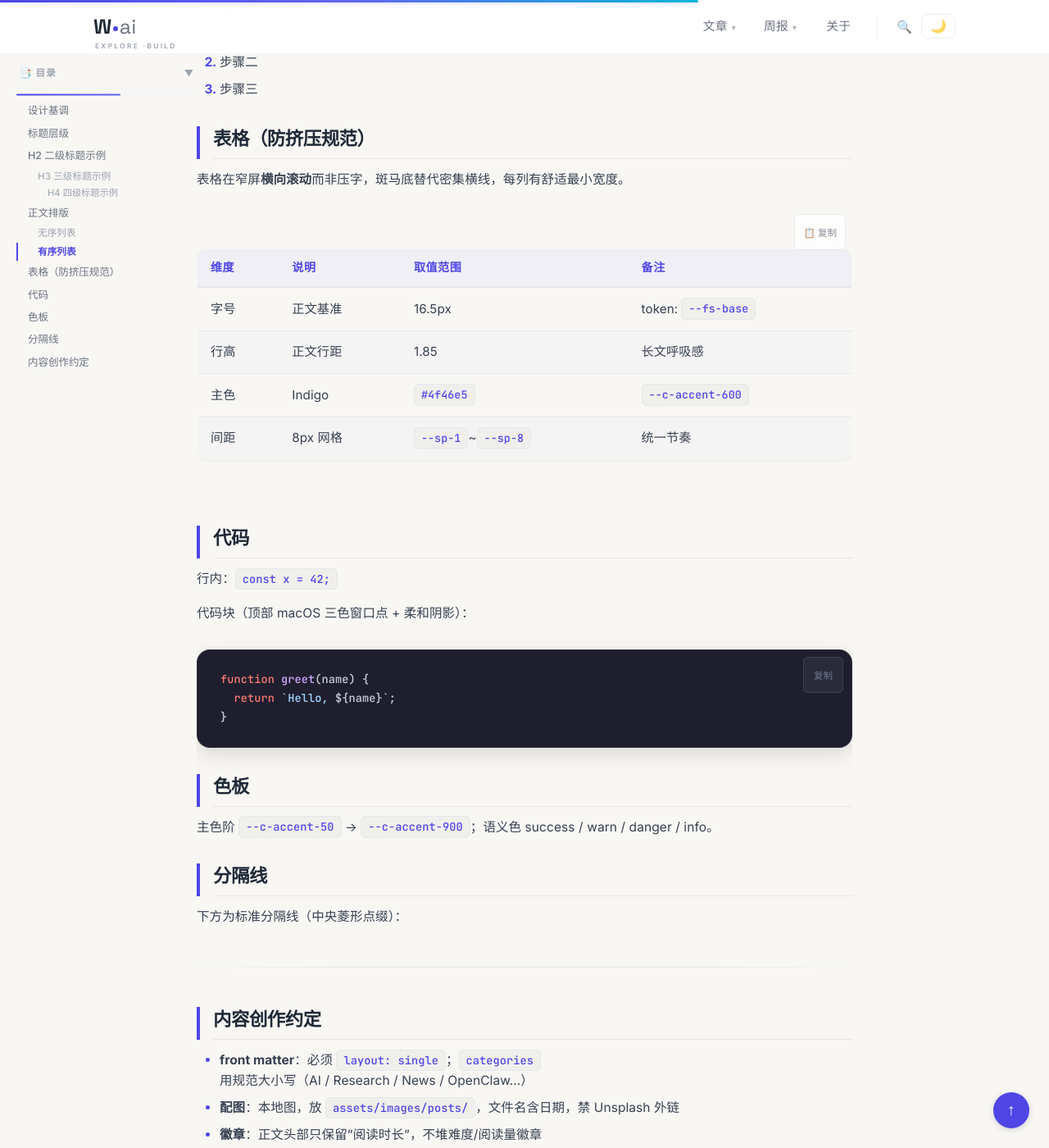
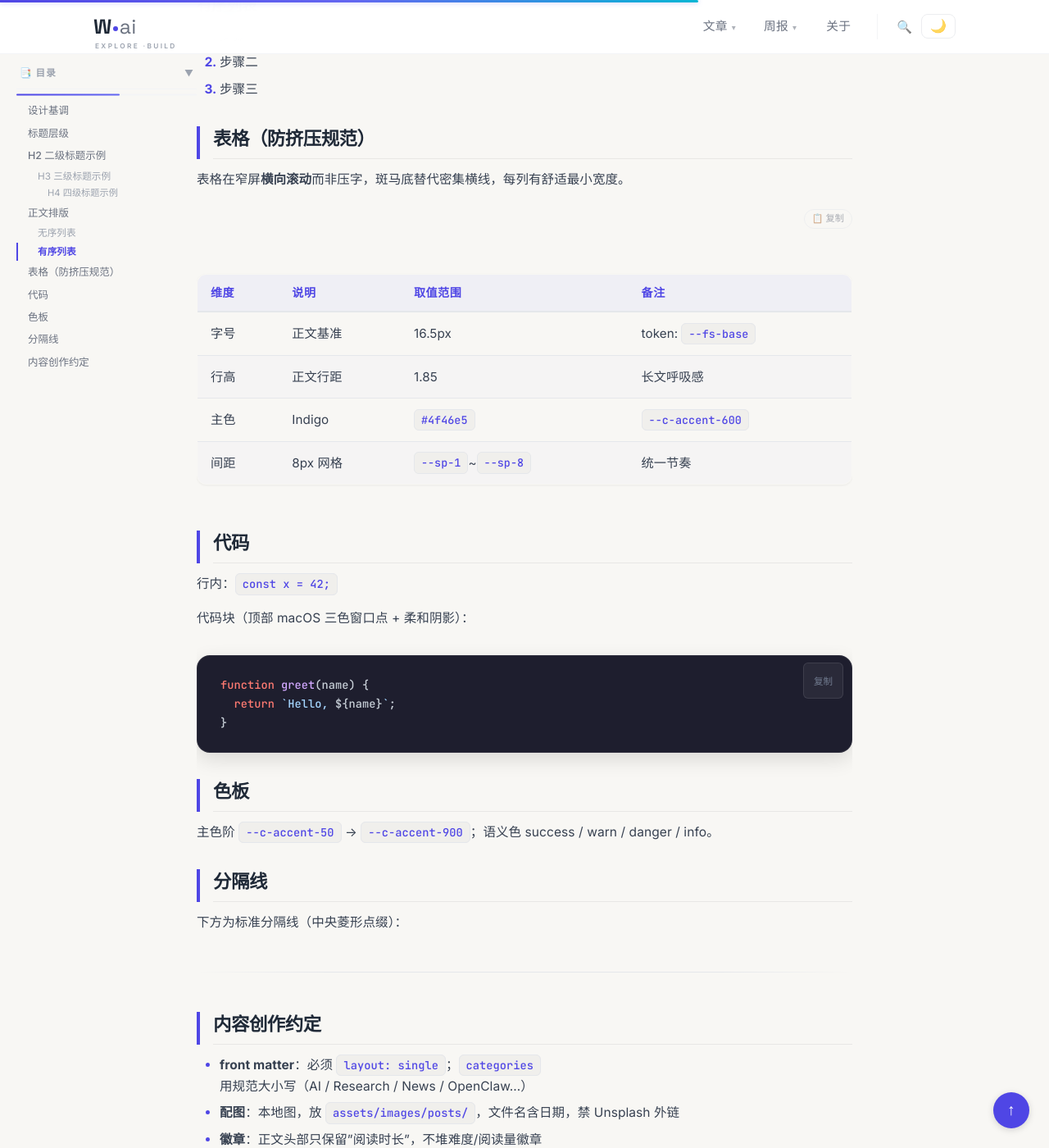
Before and after one commit to wujiaming88/wujiaming88.github.io, a Jekyll site: the page built from style-guide.md, in a window 1280 px wide and 1400 px high, scrolled down 1710 px. Shown: the whole window at 82% size. Built offline with Jekyll 4.4.1, drawn with Linux system fonts in a browser that asks for light colours.

Commit message:
style: 重做表格复制按钮——移到表格外右上方(不遮挡内容)+胶囊小图标+淡入低调

```diff
--- a/_includes/post_styles.html
+++ b/_includes/post_styles.html
@@ -146,48 +146,57 @@
     border-color: #22c55e;
     opacity: 1;
 }
-/* ---------- 表格复制按钮 ---------- */
+/* ---------- 表格复制按钮（移到表格外右上方，不遮挡内容） ---------- */
 .table-copy-wrapper {
     position: relative;
+    margin: 1.5rem 0;
+    /* 顶部留出按钮的位置，按钮悬浮在表格上方外侧 */
+    padding-top: 1.9rem;
+}
+/* 表格本身的横向滚动交给内层容器，避免按钮被裁掉 */
+.table-copy-wrapper > table {
+    display: block;
     overflow-x: auto;
-    margin: 1.5rem 0;
+    margin: 0;
 }
 .table-copy-btn {
     position: absolute;
-    top: 6px;
-    right: 8px;
-    padding: 4px 10px;
-    font-size: 0.72rem;
-    color: var(--text-secondary, #64748b);
-    background: rgba(255,255,255,0.85);
+    top: 0;
+    right: 0;
+    display: inline-flex;
+    align-items: center;
+    gap: 4px;
+    padding: 3px 9px;
+    font-size: 0.7rem;
+    line-height: 1.4;
+    color: var(--text-secondary, #94a3b8);
+    background: transparent;
     border: 1px solid var(--border-color, #e2e8f0);
-    border-radius: 6px;
+    border-radius: 999px;
     cursor: pointer;
-    transition: all 0.2s ease;
-    z-index: 10;
+    transition: color 0.18s ease, border-color 0.18s ease, opacity 0.18s ease;
+    z-index: 5;
     opacity: 0;
-    backdrop-filter: blur(4px);
 }
 .table-copy-wrapper:hover .table-copy-btn,
-.table-copy-btn:focus {
+.table-copy-btn:focus-visible {
+    opacity: 0.7;
+}
+.table-copy-wrapper:hover .table-copy-btn:hover {
     opacity: 1;
+    color: var(--accent, #6366f1);
+    border-color: var(--accent, #6366f1);
 }
+/* 触屏设备无 hover：常驻但极淡、小巧，绝不遮挡表格 */
 @media (hover: none) {
     .table-copy-btn {
-        opacity: 0.8;
-        min-height: 44px;
-        min-width: 44px;
+        opacity: 0.55;
     }
 }
-.table-copy-btn:hover {
-    background: rgba(255,255,255,0.95);
-    border-color: var(--accent, #6366f1);
-    color: var(--accent, #6366f1);
-}
 .table-copy-btn.copied {
+    opacity: 1;
     color: #22c55e;
     border-color: #22c55e;
-    opacity: 1;
 }
 </style>
 
```
